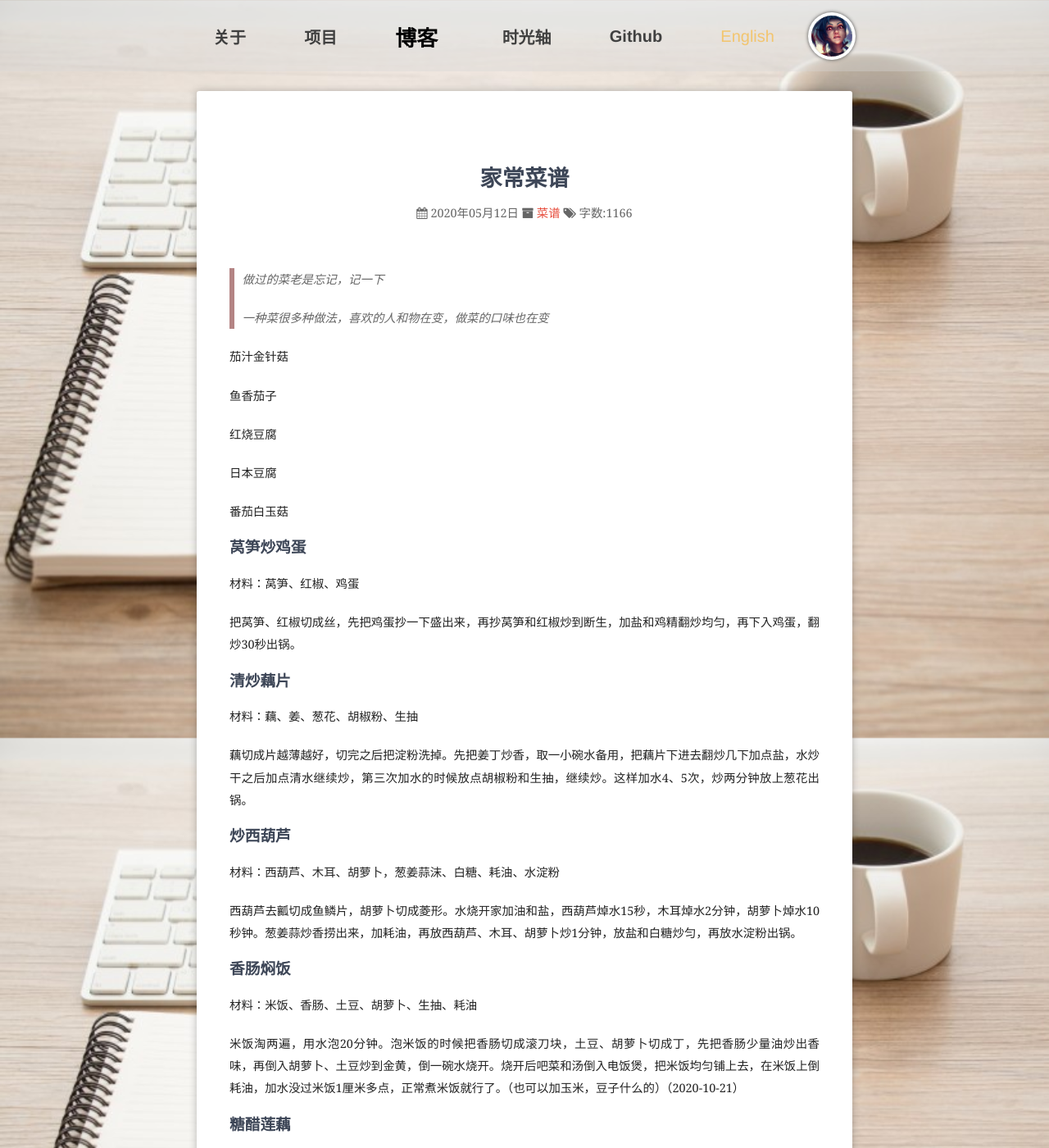
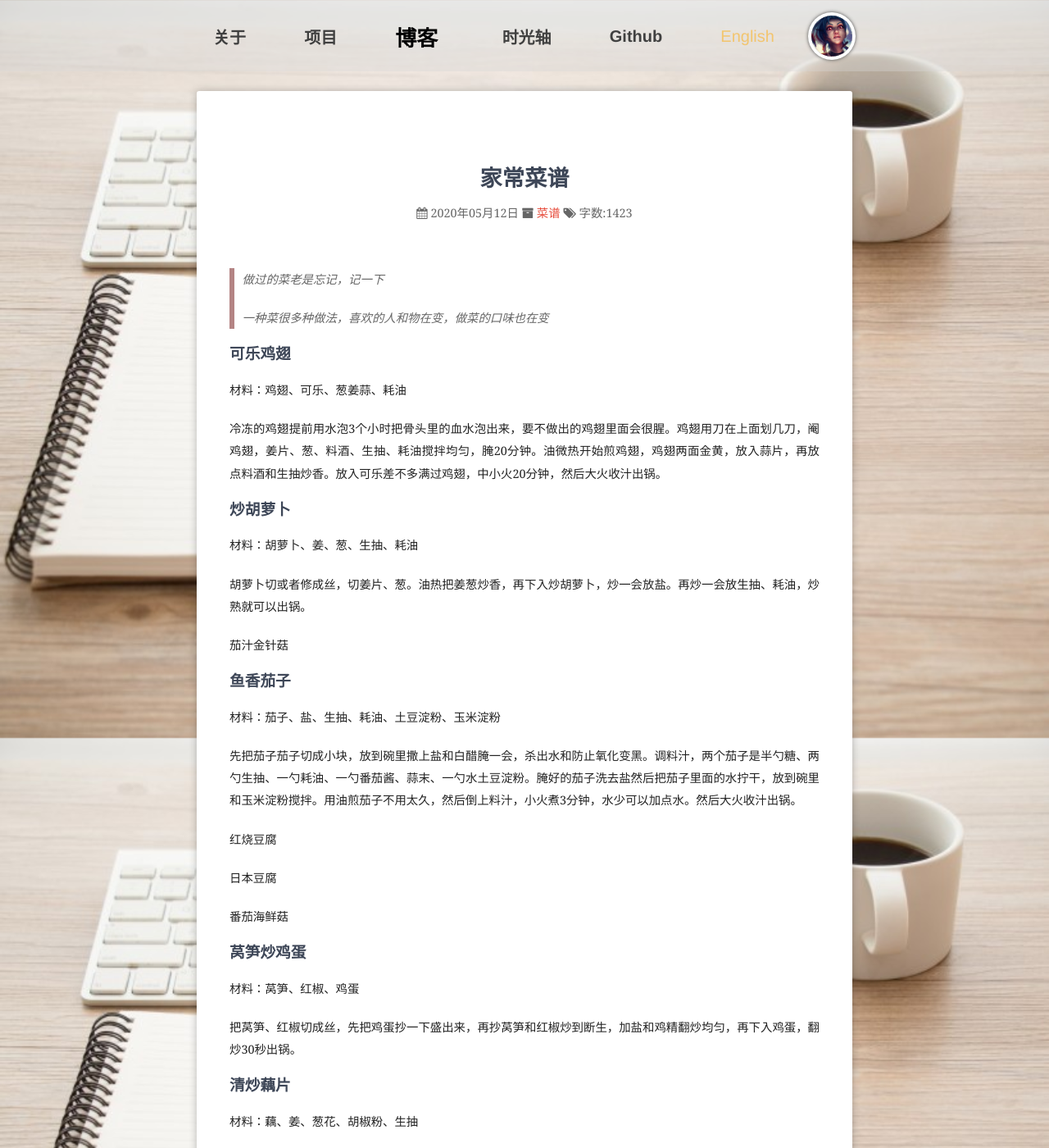
Before and after one commit to turver/lyhliyh.github.io, a Jekyll site: the page built from _posts/2020-5-12-cn-my-cookbook.md, in a window 1280 px wide and 1400 px high. Shown: the whole window at 82% size. Built offline with Jekyll 4.4.1, drawn with Linux system fonts in a browser that asks for light colours; nearby versions of some CDN libraries; comment, search, counter and statistics services are not loaded.

Commit message:
update post

```diff
--- a/_posts/2020-5-12-cn-my-cookbook.md
+++ b/_posts/2020-5-12-cn-my-cookbook.md
@@ -9,17 +9,45 @@
 >
 > 一种菜很多种做法，喜欢的人和物在变，做菜的口味也在变
 
+### 可乐鸡翅
+
+材料：鸡翅、可乐、葱姜蒜、耗油
+
+冷冻的鸡翅提前用水泡3个小时把骨头里的血水泡出来，要不做出的鸡翅里面会很腥。鸡翅用刀在上面划几刀，阉鸡翅，姜片、葱、料酒、生抽、耗油搅拌均匀，腌20分钟。油微热开始煎鸡翅，鸡翅两面金黄，放入蒜片，再放点料酒和生抽炒香。放入可乐差不多满过鸡翅，中小火20分钟，然后大火收汁出锅。
+
+
+
+### 炒胡萝卜
+
+材料：胡萝卜、姜、葱、生抽、耗油
+
+胡萝卜切或者修成丝，切姜片、葱。油热把姜葱炒香，再下入炒胡萝卜，炒一会放盐。再炒一会放生抽、耗油，炒熟就可以出锅。
+
 
 
 茄汁金针菇
 
-鱼香茄子
+
+
+### 鱼香茄子
+
+材料：茄子、盐、生抽、耗油、土豆淀粉、玉米淀粉
+
+先把茄子茄子切成小块，放到碗里撒上盐和白醋腌一会，杀出水和防止氧化变黑。调料汁，两个茄子是半勺糖、两勺生抽、一勺耗油、一勺番茄酱、蒜末、一勺水土豆淀粉。腌好的茄子洗去盐然后把茄子里面的水拧干，放到碗里和玉米淀粉搅拌。用油煎茄子不用太久，然后倒上料汁，小火煮3分钟，水少可以加点水。然后大火收汁出锅。
+
+
 
 红烧豆腐
 
+
+
 日本豆腐
 
-番茄白玉菇
+
+
+番茄海鲜菇
+
+
 
 ### 莴笋炒鸡蛋
 
@@ -27,11 +55,15 @@
 
 把莴笋、红椒切成丝，先把鸡蛋抄一下盛出来，再抄莴笋和红椒炒到断生，加盐和鸡精翻炒均匀，再下入鸡蛋，翻炒30秒出锅。
 
+
+
 ### 清炒藕片
 
 材料：藕、姜、葱花、胡椒粉、生抽
 
 藕切成片越薄越好，切完之后把淀粉洗掉。先把姜丁炒香，取一小碗水备用，把藕片下进去翻炒几下加点盐，水炒干之后加点清水继续炒，第三次加水的时候放点胡椒粉和生抽，继续炒。这样加水4、5次，炒两分钟放上葱花出锅。
+
+
 
 ### 炒西葫芦
 
@@ -39,40 +71,58 @@
 
 西葫芦去瓤切成鱼鳞片，胡萝卜切成菱形。水烧开家加油和盐，西葫芦焯水15秒，木耳焯水2分钟，胡萝卜焯水10秒钟。葱姜蒜炒香捞出来，加耗油，再放西葫芦、木耳、胡萝卜炒1分钟，放盐和白糖炒匀，再放水淀粉出锅。
 
+
+
 ### 香肠焖饭
 
 材料：米饭、香肠、土豆、胡萝卜、生抽、耗油
 
 米饭淘两遍，用水泡20分钟。泡米饭的时候把香肠切成滚刀块，土豆、胡萝卜切成丁，先把香肠少量油炒出香味，再倒入胡萝卜、土豆炒到金黄，倒一碗水烧开。烧开后吧菜和汤倒入电饭煲，把米饭均匀铺上去，在米饭上倒耗油，加水没过米饭1厘米多点，正常煮米饭就行了。（也可以加玉米，豆子什么的）（2020-10-21）
 
+
+
 ### 糖醋莲藕
 
 材料：莲藕、姜、白芝麻、小葱、生抽、老抽、盐、白糖、白醋
 姜切成小片，藕切成小块用水把淀粉洗掉，然后用盐水泡一会。2勺生抽、1勺白糖、半勺老抽、1勺白醋，调成料汁。把藕和姜片下入锅里炒1分钟，再导入调好的料汁，翻炒均匀倒入水淀粉。炒到没多少水下入葱花白芝麻出锅。（2020-10-21）
 
+
+
 ### 炒茭白
 材料：茭白、青椒、红椒、葱姜蒜、生抽、耗油
 把茭白、青红椒切成丝，姜蒜切成片。先用一点油把青红椒炒出辣味盛出来，把葱姜蒜炒香，下入茭白炒到断生，下入青红椒翻炒均匀。再加生抽蚝油，翻炒均匀出锅。（2020-10-21）
+
+
 
 ### 洋葱土豆
 材料：洋葱、土豆、生抽、耗油、自然
 土豆切成1.5毫米的小片，在清水里面洗几遍，洗到水清把淀粉去掉。洋葱切一下，大小看个人喜好。锅里放油先把土豆炒一下，炒到土豆快焦的时候盛出来。看剩的油的情况，多的话直接炒洋葱，把洋葱炒到微黄，把土豆放进去翻炒几下。放入耗油、生抽，根据颜色来判断，一直翻炒，等水干就出锅。这个菜不放盐，咸不咸就看菜的颜色。（2020-10-21）
 
+
+
 ### 炒西兰花
 材料：西兰花、鸡蛋、红椒、木耳、盐、鸡精、蒜
 先把西兰花、红椒切成小块和泡开的木耳放在一起。烧开水滚了之后加油和盐，西兰花、红椒、木耳焯水1分钟。然后把鸡蛋炒一下盛出来，把蒜片炒香，下入那三样菜炒2、30秒，然后加盐鸡精翻炒均匀，再把鸡蛋下进去，翻炒几下，加点水淀粉，在翻炒几下出锅。（2020-10-21）
+
+
 
 ### 番茄炒鸡蛋
 材料：番茄、鸡蛋、盐、生抽、葱
 一般是两个番茄三个鸡蛋，分别切碎和切成滚刀块。鸡蛋加盐和白醋先炒一下，抄完盛出来，看剩多少油，多了就直接用，少了加点。先把葱炒香，在放入切碎的番茄，番茄炒出来水的时候加生抽和盐，然后放入鸡蛋混合一下，再放入滚刀块的番茄炒熟。（番茄酸的话放点糖，最后还可以加点水淀粉）（2020-10-21）
 
+
+
 ### 炒米粉
 材料：米粉、青菜（随意）、鸡蛋、小葱、生抽
 烧开水加点盐和油煮米粉3分钟左右，煮好的米粉捞出来放到盆里盖上盖子焖3分钟，反过来再焖3分钟即可。鸡蛋小火煎香盛出备用。锅里加点油放入米粉开始煎3分钟左右，加入鸡蛋和青菜，把青菜炒软加入生抽翻炒几下。（2020-5-16）
 
+
+
 ### 炝炒土豆丝（酸辣口味）
 材料：土豆、小葱、蒜、青花椒、干辣椒
 把土豆切成丝，用清水反复清洗直到水不再发白。烧开水加一点醋，将土豆丝焯水20秒盛出。葱、青花椒和干辣椒爆香，翻炒土豆丝40秒，加盐，生抽，少许糖调味出锅。（2020-5-16）
+
+
 
 ### 番茄鸡蛋手工面
 
```
Also changed, not shown: _posts/2020-5-30-cn-The-ending-route-starts-here.md (deleted, +0 -9 lines), _posts/2020-7-19-cn-work-java.md (deleted, +0 -21 lines).
